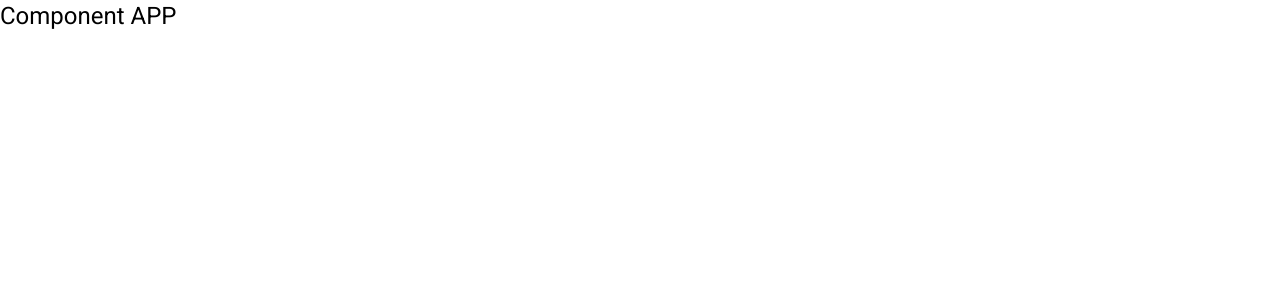
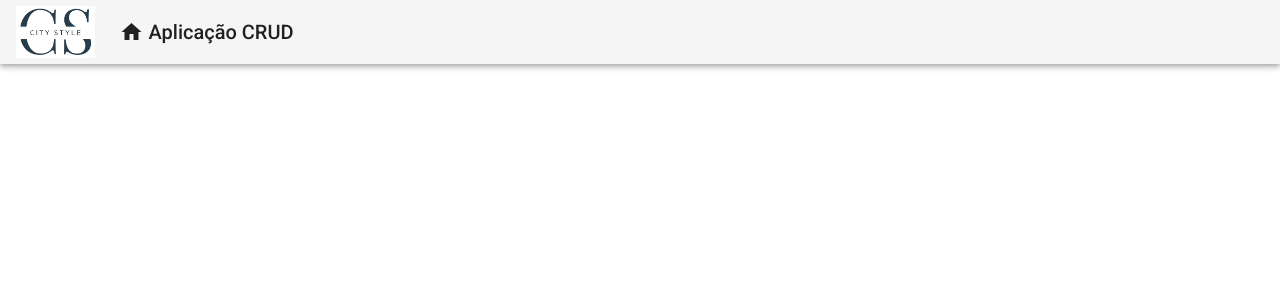
Before and after one commit to albertassi88/angular-exercises, an Angular app in the folder frontend/: page / in a window 1280 px wide. Shown: the top 300 px of the page. Built offline with nearby package versions, Linux system fonts and the light colour scheme.

Commit message:
criaçao do componente header

```diff
--- a/frontend/src/app/app.component.html
+++ b/frontend/src/app/app.component.html
@@ -1 +1 @@
-<h1>Component APP</h1>
+<app-header></app-header>
--- /dev/null
+++ b/frontend/src/app/components/template/header/header.component.css
@@ -0,0 +1,23 @@
+.header {
+    display: flex;
+    align-items: center;
+}
+
+.header a {
+    display: flex;
+    align-items: center;
+    text-decoration: none;
+}
+
+.header .logo {
+    max-height: 52px;
+}
+
+.header .title-group {
+    padding-left: 25px;
+}
+
+
+.header .title-group i {
+    padding-right: 5px;
+}
--- /dev/null
+++ b/frontend/src/app/components/template/header/header.component.html
@@ -0,0 +1,15 @@
+<mat-toolbar class="header mat-elevation-z4">
+    <span>
+        <a>
+            <img class="logo" src="assets/image/logo.png" alt="logo">
+        </a>
+    </span>
+    <span class="title-group">
+        <a>
+            <i class="material-icons">
+                home
+            </i>
+            Aplicação CRUD
+        </a>
+    </span>
+</mat-toolbar>
--- /dev/null
+++ b/frontend/src/app/components/template/header/header.component.ts
@@ -0,0 +1,15 @@
+import { Component, OnInit } from '@angular/core';
+
+@Component({
+  selector: 'app-header',
+  templateUrl: './header.component.html',
+  styleUrls: ['./header.component.css']
+})
+export class HeaderComponent implements OnInit {
+
+  constructor() { }
+
+  ngOnInit(): void {
+  }
+
+}
```
Also changed, not shown: frontend/src/app/app.module.ts (+7 -2 lines), frontend/src/assets/image/logo.png (added).
